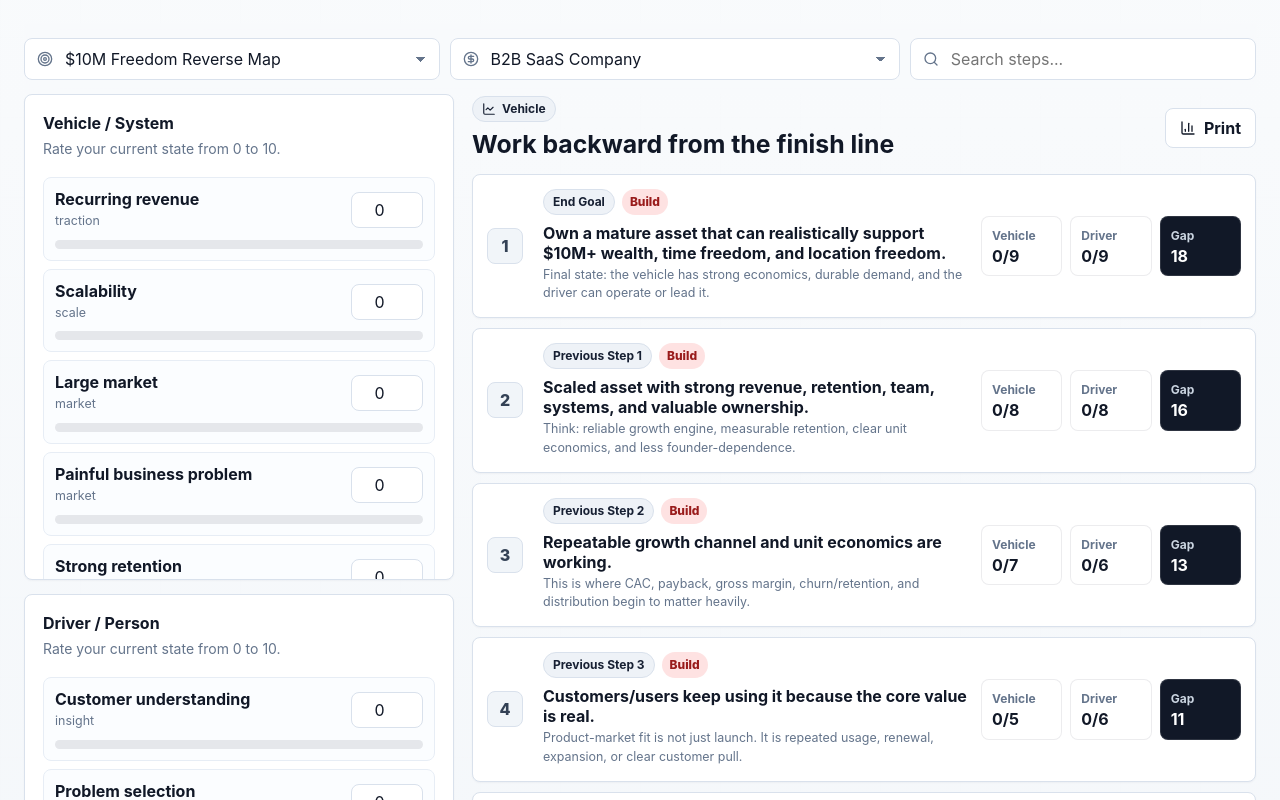
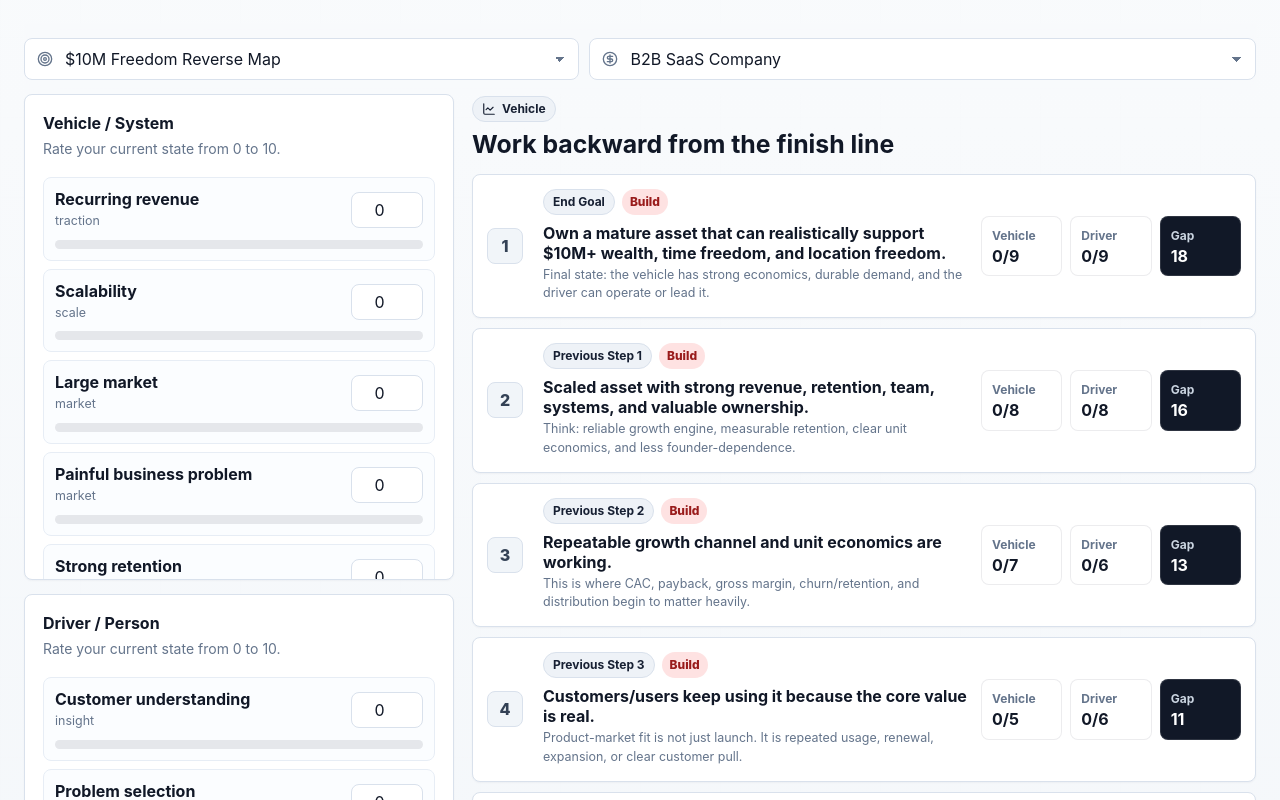
Before and after one commit to tusarimrananik/reverse, a Next.js app: page / in a window 1280 px wide. Shown: the top 800 px of the page. Built offline with nearby package versions, Linux system fonts and the light colour scheme.

Commit message:
sdfsdfsdfs

```diff
--- a/app/globals.css
+++ b/app/globals.css
@@ -121,7 +121,7 @@ body.sheet-open {
   top: 0;
   z-index: 20;
   display: grid;
-  grid-template-columns: 1.2fr 1.3fr 1fr;
+  grid-template-columns: 1fr 1.2fr;
   gap: 10px;
   padding: 14px 0;
   background: rgba(248, 250, 252, 0.86);
@@ -584,19 +584,6 @@ body.sheet-open {
   font-weight: 700;
 }
 
-.empty-state .ui-card-content {
-  display: grid;
-  place-items: center;
-  gap: 8px;
-  min-height: 220px;
-  color: var(--muted-foreground);
-  text-align: center;
-}
-
-.empty-state strong {
-  color: var(--foreground);
-}
-
 .floating-action {
   display: none;
 }
--- a/components/ReverseGoalMap.tsx
+++ b/components/ReverseGoalMap.tsx
@@ -4,11 +4,9 @@ import { useCallback, useEffect, useMemo, useState } from "react";
 import {
   Activity,
   ArrowUpRight,
-  BarChart3,
   CircleDollarSign,
   HeartHandshake,
   LineChart,
-  Search,
   Target,
 } from "lucide-react";
 import { Badge } from "@/components/ui/badge";
@@ -245,7 +243,6 @@ export default function ReverseGoalMap() {
   const goal = useMemo(() => DATA.find((item) => item.id === goalId) || DATA[0], [goalId]);
   const [pathIndex, setPathIndex] = useState(0);
   const path = goal.paths[pathIndex] || goal.paths[0];
-  const [query, setQuery] = useState("");
   const [current, setCurrent] = useState<CurrentRatings>({});
   const [selectedStepIndex, setSelectedStepIndex] = useState<number | null>(null);
   const GoalIcon = goalIcons[goal.id as keyof typeof goalIcons] || Target;
@@ -281,11 +278,6 @@ export default function ReverseGoalMap() {
     [goal.id, pathIndex],
   );
 
-  const visibleSteps = goal.steps.filter((step) => {
-    const haystack = `${step.label} ${step.title} ${step.note}`.toLowerCase();
-    return !query.trim() || haystack.includes(query.trim().toLowerCase());
-  });
-
   const selectedStep = selectedStepIndex === null ? null : goal.steps[selectedStepIndex] || null;
 
   function updateCurrent(key: string, value: number) {
@@ -297,7 +289,6 @@ export default function ReverseGoalMap() {
     setGoalId(nextGoalId);
     setPathIndex(0);
     setSelectedStepIndex(null);
-    setQuery("");
   }
 
   return (
@@ -330,10 +321,6 @@ export default function ReverseGoalMap() {
             ))}
           </Select>
         </label>
-        <label>
-          <Search size={16} />
-          <Input value={query} type="search" placeholder="Search steps..." onChange={(event) => setQuery(event.target.value)} />
-        </label>
       </section>
 
       <section className="workspace-grid">
@@ -351,17 +338,10 @@ export default function ReverseGoalMap() {
               </Badge>
               <h2>Work backward from the finish line</h2>
             </div>
-            <Button variant="outline" type="button" onClick={() => window.print()}>
-              <BarChart3 size={16} />
-              Print
-            </Button>
           </div>
 
           <div className="timeline-list">
-            {visibleSteps.length ? (
-              visibleSteps.map((step) => {
-                const originalIndex = goal.steps.indexOf(step);
-                return (
+            {goal.steps.map((step, originalIndex) => (
               <StepButton
                 key={`${step.label}-${step.title}`}
                 path={path}
@@ -374,17 +354,7 @@ export default function ReverseGoalMap() {
                   updateUrl(originalIndex);
                 }}
               />
-                );
-              })
-            ) : (
-              <Card className="empty-state">
-                <CardContent>
-                  <Search size={22} />
-                  <strong>No matching steps</strong>
-                  <span>Try a broader search term.</span>
-                </CardContent>
-              </Card>
-            )}
+            ))}
           </div>
         </section>
       </section>
```
Lines whose indentation alone changed are shown as unchanged.
